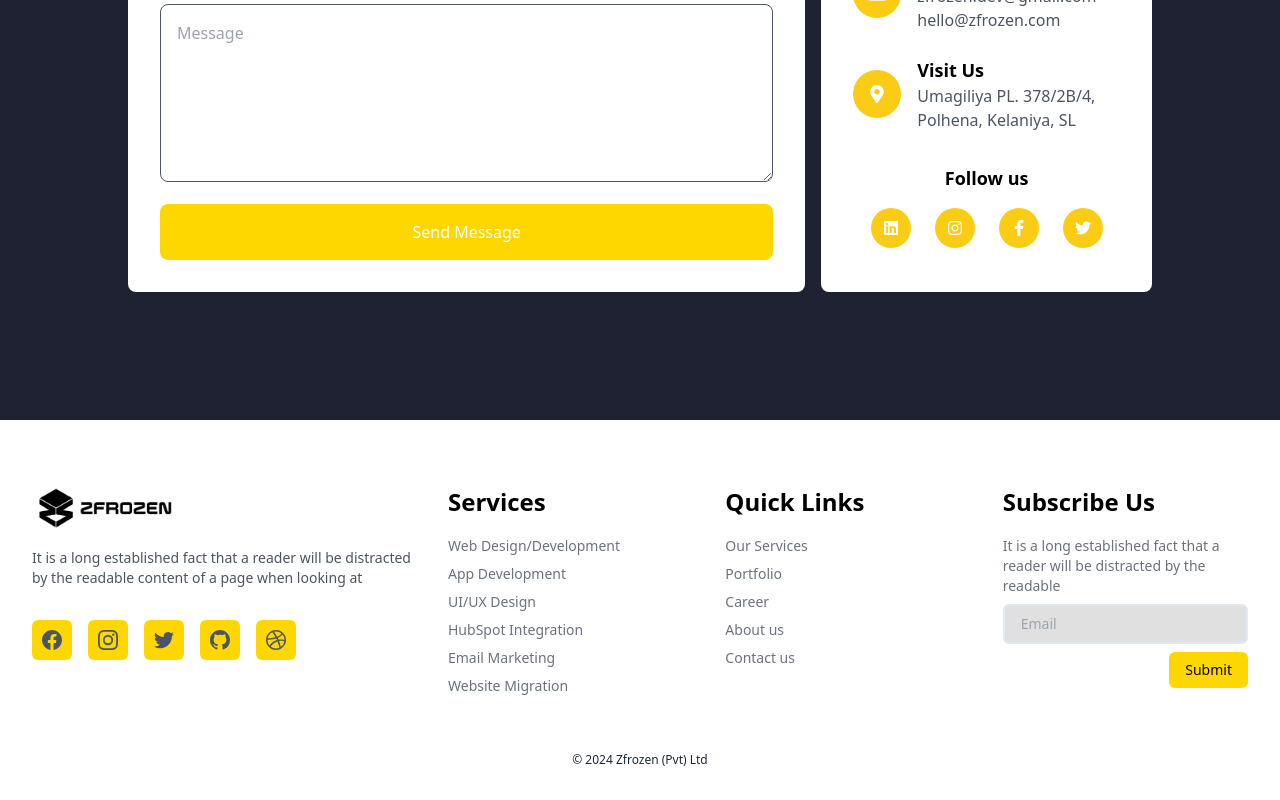
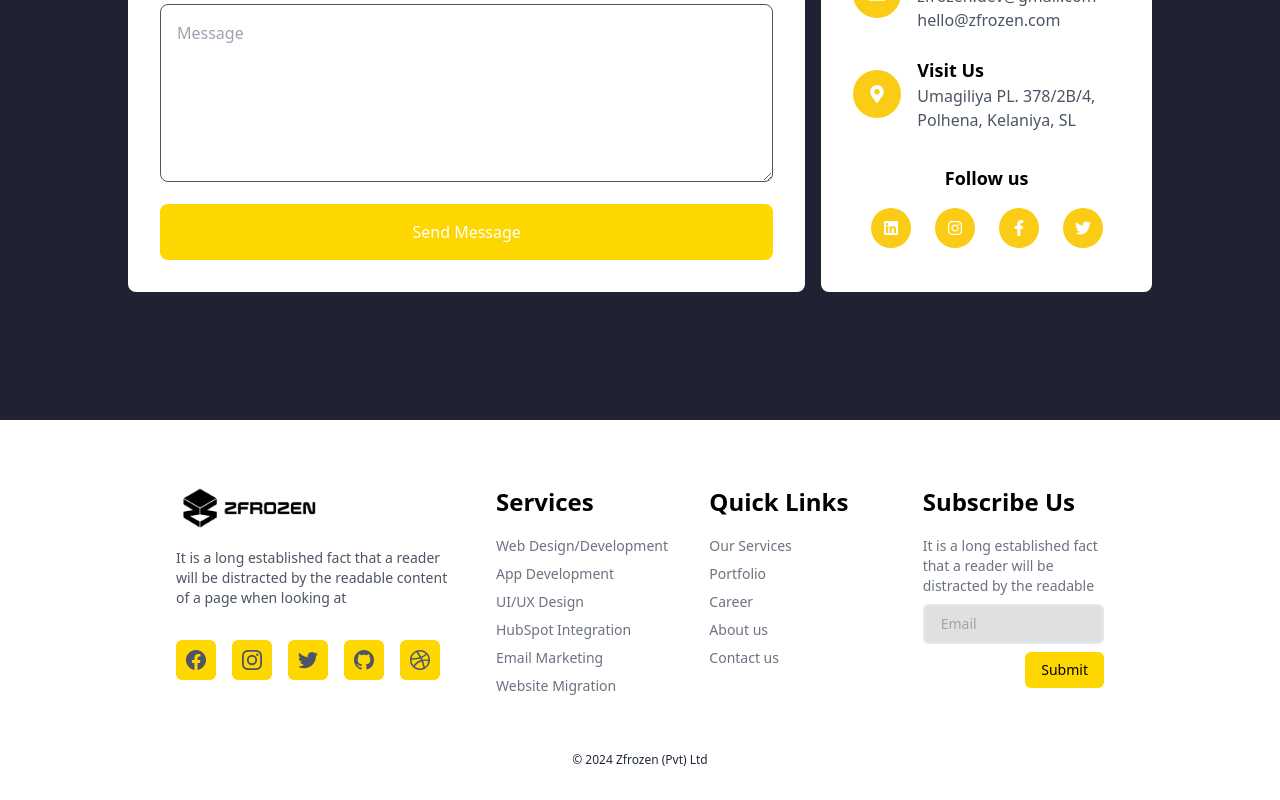
Before and after one commit to craftwarelab/zfrozen-frontend, a React (Create React App) app: page /contact in a window 1280 px wide. Shown: the part 548-1348 px from the top of the page. Built offline with nearby package versions, Linux system fonts and the light colour scheme.

Commit message:
footer update

```diff
--- a/src/components/Footer.js
+++ b/src/components/Footer.js
@@ -4,7 +4,7 @@ const Footer = () => {
     const year = new Date().getFullYear();
   return (
     <footer className="bg-white">
-      <div className="max-w-auto mx-36 pt-16 pb-8 mx-auto sm:px-6 lg:px-8 overflow-hidden">
+      <div className="max-w-auto mx-36 pt-16 pb-8 sm:px-6 lg:px-8 overflow-hidden">
         <div className="grid grid-cols-1 gap-8 lg:grid-cols-3">
           <div>
             <img
```
